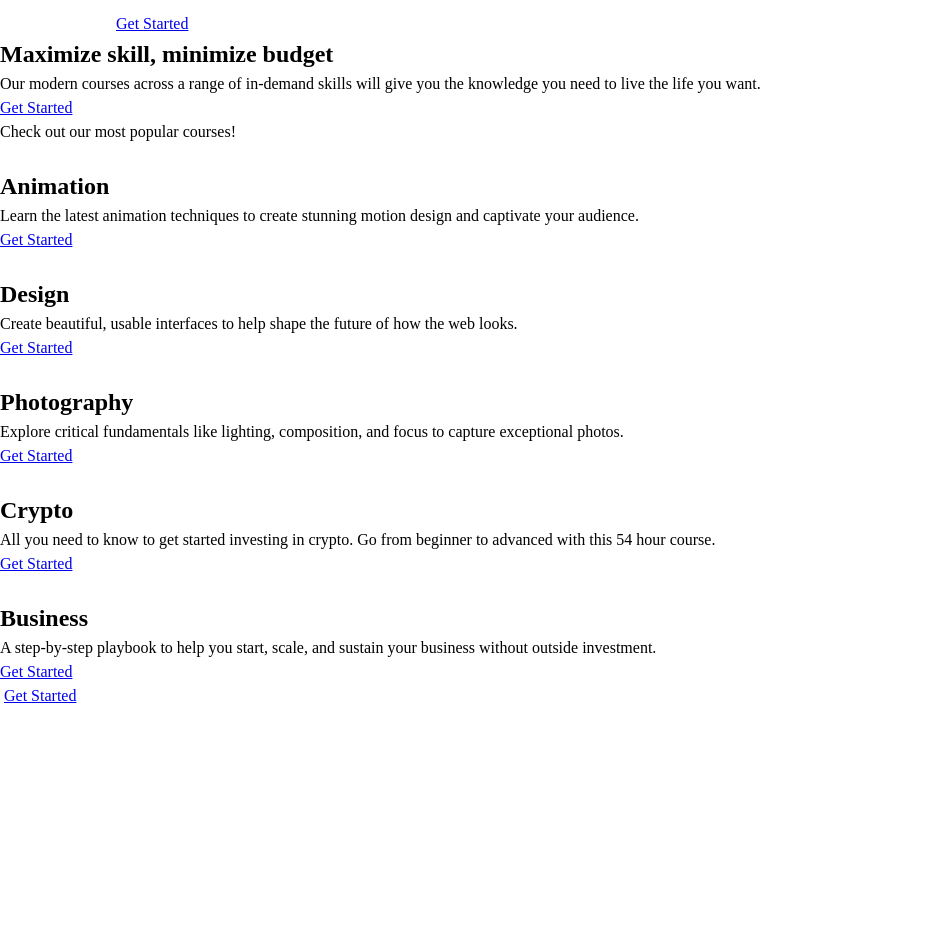
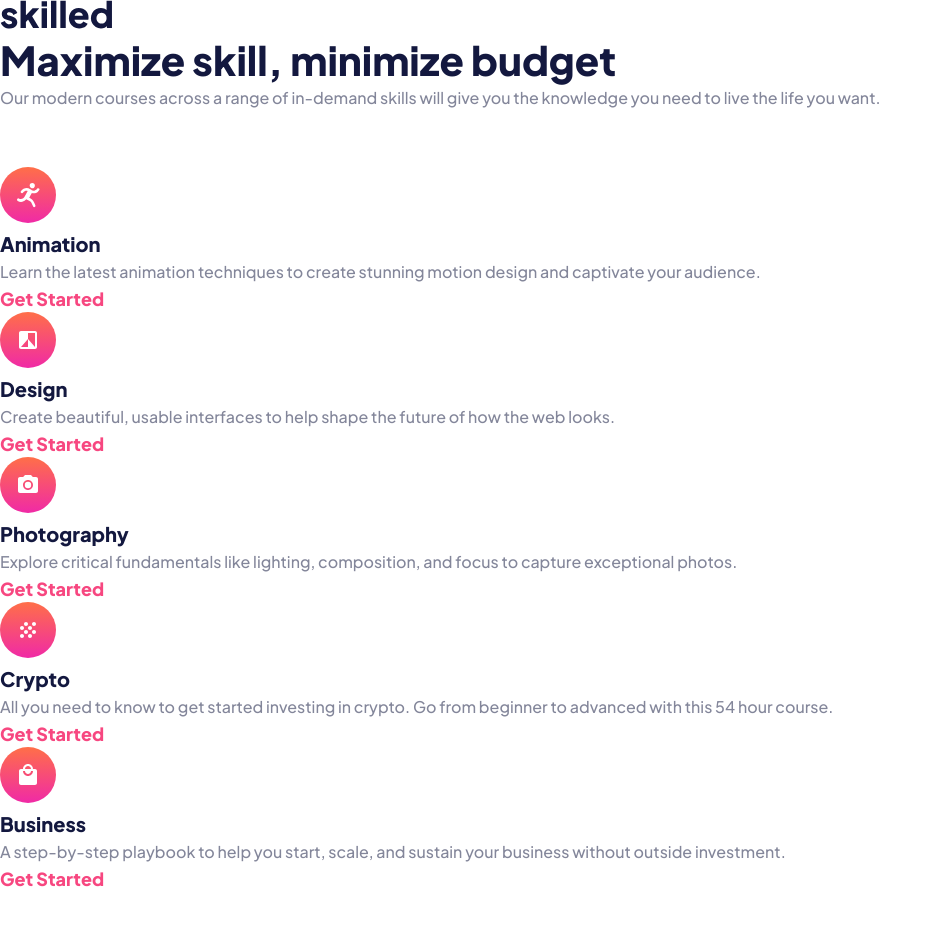
Before and after one commit to jeancarlosruiz/skilled-elearning-landing-page, a plain HTML site: page index.html in a window 1280 px wide. Shown: the whole page, without its empty margins (0-942 px from the left). Before the commit the page ends 800 px from the top, so only its background shows below. Drawn offline with Linux system fonts and the light colour scheme.

Commit message:
Typography set

```diff
--- a/index.html
+++ b/index.html
@@ -22,7 +22,7 @@
   <body>
     <div class="widthLimit">
       <header class="header">
-        <img class="header_logo" src="assets/logo-light.svg" alt="" />
+        <img class="header_logo" src="assets/logo-dark.svg" alt="" />
         <a class="header_btn textDecoration" href="#">Get Started</a>
       </header>
       <main class="main">
@@ -46,55 +46,75 @@
             <p>Check out our most popular courses!</p>
           </div>
           <div class="courses_info">
-            <img class="courses_info-icon" src="" alt="" />
+            <img
+              class="courses_info-icon"
+              src="assets/icon-animation.svg"
+              alt=""
+            />
             <h2 class="courses_info-title">Animation</h2>
             <p class="courses_info-paragraph">
               Learn the latest animation techniques to create stunning motion
               design and captivate your audience.
             </p>
-            <a class="courses_info-btn" href="#">Get Started</a>
+            <a class="courses_info-btn textDecoration" href="#">Get Started</a>
           </div>
           <div class="courses_info">
-            <img class="courses_info-icon" src="" alt="" />
+            <img
+              class="courses_info-icon"
+              src="assets/icon-design.svg"
+              alt=""
+            />
             <h2 class="courses_info-title">Design</h2>
             <p class="courses_info-paragraph">
               Create beautiful, usable interfaces to help shape the future of
               how the web looks.
             </p>
-            <a class="courses_info-btn" href="#">Get Started</a>
+            <a class="courses_info-btn textDecoration" href="#">Get Started</a>
           </div>
           <div class="courses_info">
-            <img class="courses_info-icon" src="" alt="" />
+            <img
+              class="courses_info-icon"
+              src="assets/icon-photography.svg"
+              alt=""
+            />
             <h2 class="courses_info-title">Photography</h2>
             <p class="courses_info-paragraph">
               Explore critical fundamentals like lighting, composition, and
               focus to capture exceptional photos.
             </p>
-            <a class="courses_info-btn" href="#">Get Started</a>
+            <a class="courses_info-btn textDecoration" href="#">Get Started</a>
           </div>
           <div class="courses_info">
-            <img class="courses_info-icon" src="" alt="" />
+            <img
+              class="courses_info-icon"
+              src="assets/icon-crypto.svg"
+              alt=""
+            />
             <h2 class="courses_info-title">Crypto</h2>
             <p class="courses_info-paragraph">
               All you need to know to get started investing in crypto. Go from
               beginner to advanced with this 54 hour course.
             </p>
-            <a class="courses_info-btn" href="#">Get Started</a>
+            <a class="courses_info-btn textDecoration" href="#">Get Started</a>
           </div>
           <div class="courses_info">
-            <img class="courses_info-icon" src="" alt="" />
+            <img
+              class="courses_info-icon"
+              src="assets/icon-business.svg"
+              alt=""
+            />
             <h2 class="courses_info-title">Business</h2>
             <p class="courses_info-paragraph">
               A step-by-step playbook to help you start, scale, and sustain your
               business without outside investment.
             </p>
-            <a class="courses_info-btn" href="#">Get Started</a>
+            <a class="courses_info-btn textDecoration" href="#">Get Started</a>
           </div>
         </section>
       </main>
       <footer class="footer">
-        <img class="footer_logo" src="" alt="" />
-        <a class="footer_btn" href="#">Get Started</a>
+        <img class="footer_logo" src="assets/logo-light.svg" alt="" />
+        <a class="footer_btn textDecoration" href="#">Get Started</a>
       </footer>
     </div>
   </body>
--- a/sass/global/_boilerplate.scss
+++ b/sass/global/_boilerplate.scss
@@ -1,11 +1,10 @@
-@use '../util' as u;
+@use "../util" as u;
 
 *,
 *::before,
 *::after {
   box-sizing: border-box;
 }
-
 
 /* Remove default margin */
 body,
@@ -43,6 +42,7 @@ body {
   text-rendering: optimizeSpeed;
   line-height: 1.5;
   margin: 0 auto;
+  font-family: u.$fontPlusJakartaSans;
 }
 
 /* A elements that don't have a class get default styles */
@@ -58,11 +58,9 @@ select {
   font: inherit;
 }
 
-img{
+img {
   object-fit: contain;
 }
-
-
 
 /* Remove all animations, transitions and smooth scroll for people that prefer not to see them */
 @media (prefers-reduced-motion: reduce) {
--- a/sass/global/_typography.scss
+++ b/sass/global/_typography.scss
@@ -1 +1,60 @@
 @use "../util" as u;
+
+.textDecoration {
+  text-decoration: none;
+}
+
+// HEADER ADN FOOTER BTN //
+.header_btn,
+.footer_btn {
+  font-weight: 700;
+  font-size: u.rem(16);
+  color: var(--White);
+}
+
+// MAIN START//
+.introduction_info-title {
+  font-weight: 800;
+  font-size: u.rem(40);
+  color: var(--darkBlue);
+  line-height: u.rem(50);
+}
+
+.introduction_info-paragraph {
+  font-weight: 500;
+  font-size: u.rem(16);
+  color: var(--Grey);
+  line-height: u.rem(26);
+}
+
+.introduction_info-btn {
+  font-weight: 700;
+  font-size: u.rem(16);
+  color: var(--White);
+}
+
+.courses_check-out {
+  font-weight: 800;
+  font-size: u.rem(24);
+  line-height: u.rem(32);
+  color: var(--White);
+}
+
+.courses_info-title {
+  font-weight: 800;
+  font-size: u.rem(20);
+  color: var(--darkBlue);
+}
+
+.courses_info-paragraph {
+  font-weight: 500;
+  font-size: u.rem(16);
+  color: var(--Grey);
+  line-height: u.rem(26);
+}
+
+.courses_info-btn {
+  font-weight: 700;
+  font-size: u.rem(18);
+  color: var(--neonPink);
+}
```
Also changed, not shown: dist/styles.css, 1 other file.
